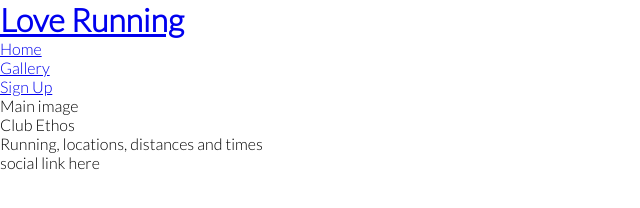
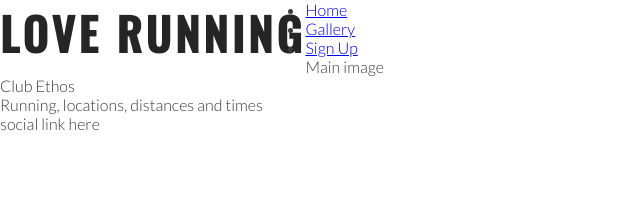
Before and after one commit to Blignaut24/love-running, a plain HTML site: page index.html in a window 1280 px wide. Shown: the whole page, without its empty margins (0-640 px from the left). Drawn offline with nearby package versions, Linux system fonts and the light colour scheme.

Commit message:
Add style for headings and logo

```diff
--- a/assets/css/style.css
+++ b/assets/css/style.css
@@ -9,4 +9,19 @@
 body {
     font-family: Lato, sans-serif;
     font-weight: 300;
+    color: #3a3a3a
 }
+
+/* headings and log */
+
+h1, h2 {
+    font-family: Oswald, sans-serif;
+    text-transform: uppercase;
+    letter-spacing: 4px;
+    color: #252525;
+}
+
+#logo {
+    float: left;
+    font-size: 280%;
+}
--- a/index.html
+++ b/index.html
@@ -13,7 +13,7 @@
 <body>
     <header>
         <a href="index.html">
-            <h1>Love Running</h1>
+            <h1 id="logo">Love Running</h1>
         </a>
         <nav>
             <ul>
```
